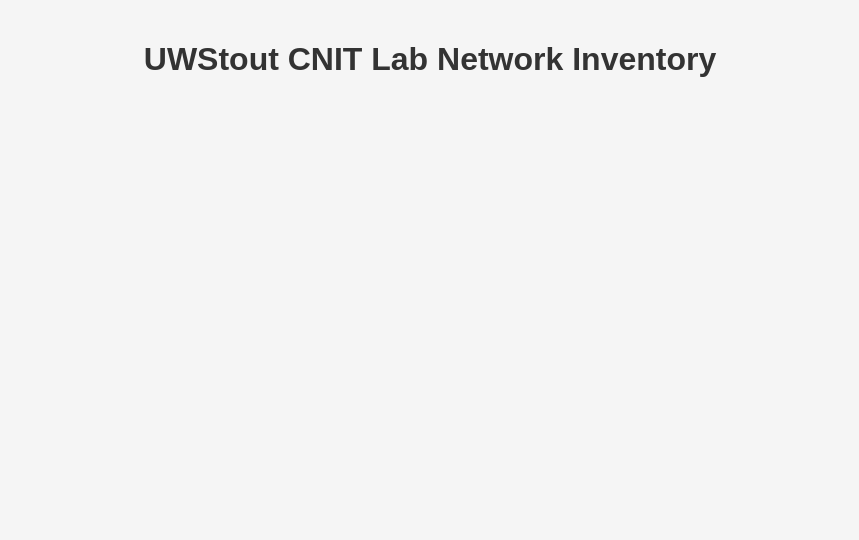
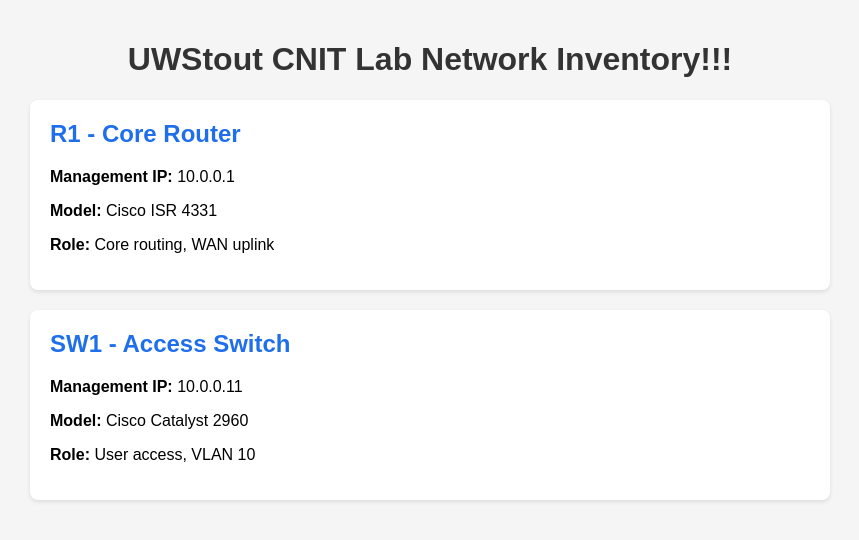
Before and after one commit to hollyyuan2020/network-inventory, a plain HTML site: page index.html in a window 1280 px wide. Shown: the whole page, without its empty margins (210-1069 px from the left). Drawn offline with Linux system fonts and the light colour scheme.

Commit message:
Feature/device cards (#1)
* Add device cards for network inventory

Added two device cards for Core Router and Access Switch.

* Add styles for device card component

Style device cards

* Update header to include exclamation mark

Add a point

* Update header to add extra exclamation marks

add another point

```diff
--- a/index.html
+++ b/index.html
@@ -5,9 +5,21 @@
   <link rel="stylesheet" href="styles.css">
 </head>
 <body>
-  <h1>UWStout CNIT Lab Network Inventory</h1>
+  <h1>UWStout CNIT Lab Network Inventory!!!</h1>
   <div class="device-container">
-    <!-- Device cards will be added here -->
+    <div class="device-card">
+  <h2>R1 - Core Router</h2>
+  <p><strong>Management IP:</strong> 10.0.0.1</p>
+  <p><strong>Model:</strong> Cisco ISR 4331</p>
+  <p><strong>Role:</strong> Core routing, WAN uplink</p>
+</div>
+
+<div class="device-card">
+  <h2>SW1 - Access Switch</h2>
+  <p><strong>Management IP:</strong> 10.0.0.11</p>
+  <p><strong>Model:</strong> Cisco Catalyst 2960</p>
+  <p><strong>Role:</strong> User access, VLAN 10</p>
+</div>
   </div>
 </body>
 </html>
--- a/styles.css
+++ b/styles.css
@@ -12,3 +12,14 @@
   max-width: 800px;
   margin: 0 auto;
 }
+.device-card {
+  background: white;
+  padding: 20px;
+  margin: 20px 0;
+  border-radius: 8px;
+  box-shadow: 0 2px 4px rgba(0,0,0,0.1);
+}
+.device-card h2 {
+  color: #1f6feb;
+  margin-top: 0;
+}
```
